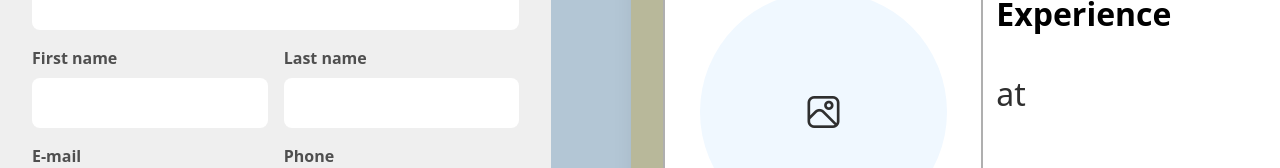
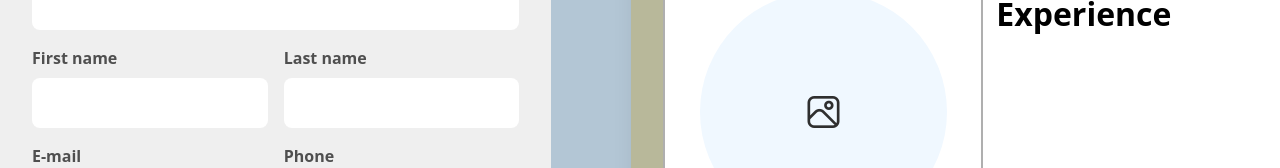
Before and after one commit to Charlesss-0/CV-App, a React (Vite) app: page / in a window 1280 px wide. Shown: the part 186-354 px from the top of the page. Built offline with nearby package versions, Linux system fonts and the light colour scheme.

Commit message:
Fix data not rendering from form to add new experience

```diff
--- a/package.json
+++ b/package.json
@@ -14,14 +14,18 @@
     "react-dom": "^18.2.0"
   },
   "devDependencies": {
+    "@babel/core": "^7.23.3",
+    "@babel/preset-env": "^7.23.3",
     "@types/react": "^18.2.15",
     "@types/react-dom": "^18.2.7",
     "@vitejs/plugin-react-swc": "^3.3.2",
     "autoprefixer": "^10.4.16",
+    "babel-jest": "^29.7.0",
     "eslint": "^8.45.0",
     "eslint-plugin-react": "^7.32.2",
     "eslint-plugin-react-hooks": "^4.6.0",
     "eslint-plugin-react-refresh": "^0.4.3",
+    "jest": "^29.7.0",
     "postcss": "^8.4.31",
     "tailwindcss": "^3.3.5",
     "vite": "^4.4.5"
--- a/src/App.jsx
+++ b/src/App.jsx
@@ -11,10 +11,11 @@ import {
   Add,
   AddNewForm,
   Textarea
-} from './components/appUtils'
+} from './components/utils'
 import { ResumeTemplate } from './components/template'
 
 export default function App() {
+  // State variables for user input
   const [firstName, setFirstName] = useState('')
   const [lastName, setLastName] = useState('')
   const [jobTitle, setJobTitle] = useState('')
@@ -23,22 +24,26 @@ export default function App() {
   const [phone, setPhone] = useState('')
   const [country, setCountry] = useState('')
   const [city, setCity] = useState('')
+
+  // Computed variable to format city and country
   const cityCountry =
     city !== '' && country !== ''
       ? `${city}, ${country}`
       : city !== '' || country !== ''
       ? `${city} ${country}`
       : ''
+
+  // State variables for job history and user input in each job form
   const [forms, setForm] = useState([])
   const [prevJobPosition, setprevJobPosition] = useState([])
   const [prevJobName, setPrevJobName] = useState([])
 
-  const handlePrev = (setEvent, arr, e) => {
-    setEvent([...arr, e.target.value])
+  const handleEvent = (setEvent, e) => {
+    setEvent(e.target.value)
   }
 
-  const handleEvent = (setEvent, e) => {
-    setEvent(e.target.value)
+  const handleAddJob = (setEvent, arr, e) => {
+    setEvent([...arr, e.target.value])
   }
 
   const addForm = () => {
@@ -47,15 +52,12 @@ export default function App() {
       <AddNewForm
         key={forms.length}
         titleOnChange={(e) =>
-          handlePrev(setprevJobPosition, prevJobPosition, e)
+          handleAddJob(setprevJobPosition, prevJobPosition, e)
         }
-        placeOnChange={(e) => handlePrev(setPrevJobName, prevJobName, e)}
+        placeOnChange={(e) => handleAddJob(setPrevJobName, prevJobName, e)}
       />
     ])
   }
-
-  console.log(prevJobPosition)
-  console.log(prevJobName)
 
   return (
     <>
@@ -234,8 +236,12 @@ export default function App() {
           email={email}
           phone={phone}
           cityCountry={cityCountry}
-          prevJobPos={prevJobPosition}
-          prevJobName={prevJobName}
+          prevJobPos={prevJobPosition.map((job, index) => (
+            <div key={index}>{job}</div>
+          ))}
+          prevJobName={prevJobName.map((job, index) => (
+            <div key={index}>{job}</div>
+          ))}
         />
       </div>
     </>
--- a/src/components/template.jsx
+++ b/src/components/template.jsx
@@ -12,7 +12,8 @@ export function ResumeTemplate({
   phone,
   cityCountry,
   prevJobPos,
-  prevJobName
+  prevJobName,
+  jobPositionAndName
 }) {
   const fileInputRef = useRef(null)
   const [selectedFileName, setSelectedFileName] = useState(null)
@@ -146,14 +147,20 @@ export function ResumeTemplate({
                 {profileDescription}
               </h3>
 
-              <h1 className="my-[1em]">Experience</h1>
-              <h3 className="text-[#2f2f2f] font-normal">{`${
-                prevJobPos !== '' && prevJobName !== ''
-                  ? `${prevJobPos} at ${prevJobName}`
-                  : prevJobPos !== '' || prevJobName !== ''
-                  ? `${prevJobPos} ${prevJobName}`
-                  : ''
-              }`}</h3>
+              <h1 className="my-[1em]">
+                {!prevJobPos || !prevJobName ? '' : 'Experience'}
+              </h1>
+              <div
+                className="
+                  flex
+                  gap-[1rem]
+                  [&>div]:text-[1rem]
+                  "
+              >
+                <div>{prevJobPos}</div>
+                <div>{prevJobName}</div>
+              </div>
+              <h3>{jobPositionAndName}</h3>
             </div>
           </div>
         </div>
```
Also changed, not shown: src/components/utils.jsx (renamed from src/components/appUtils.jsx).
